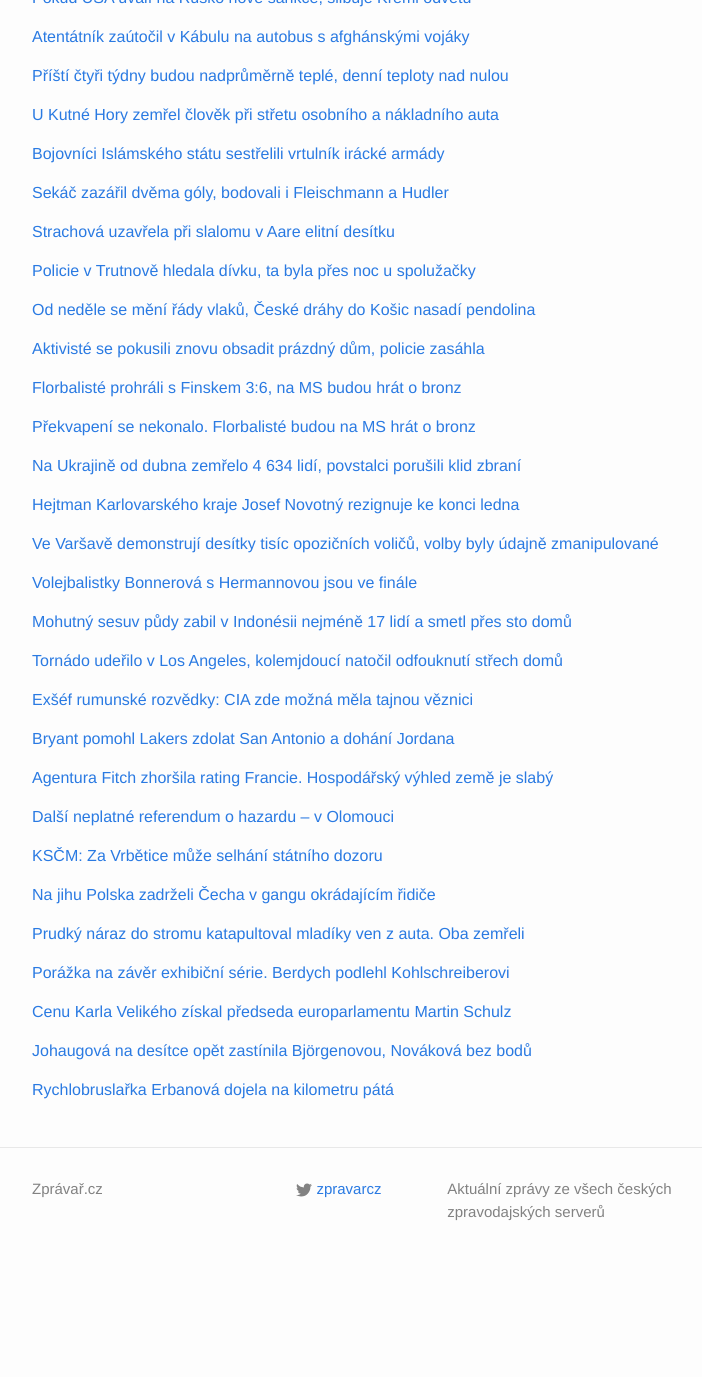
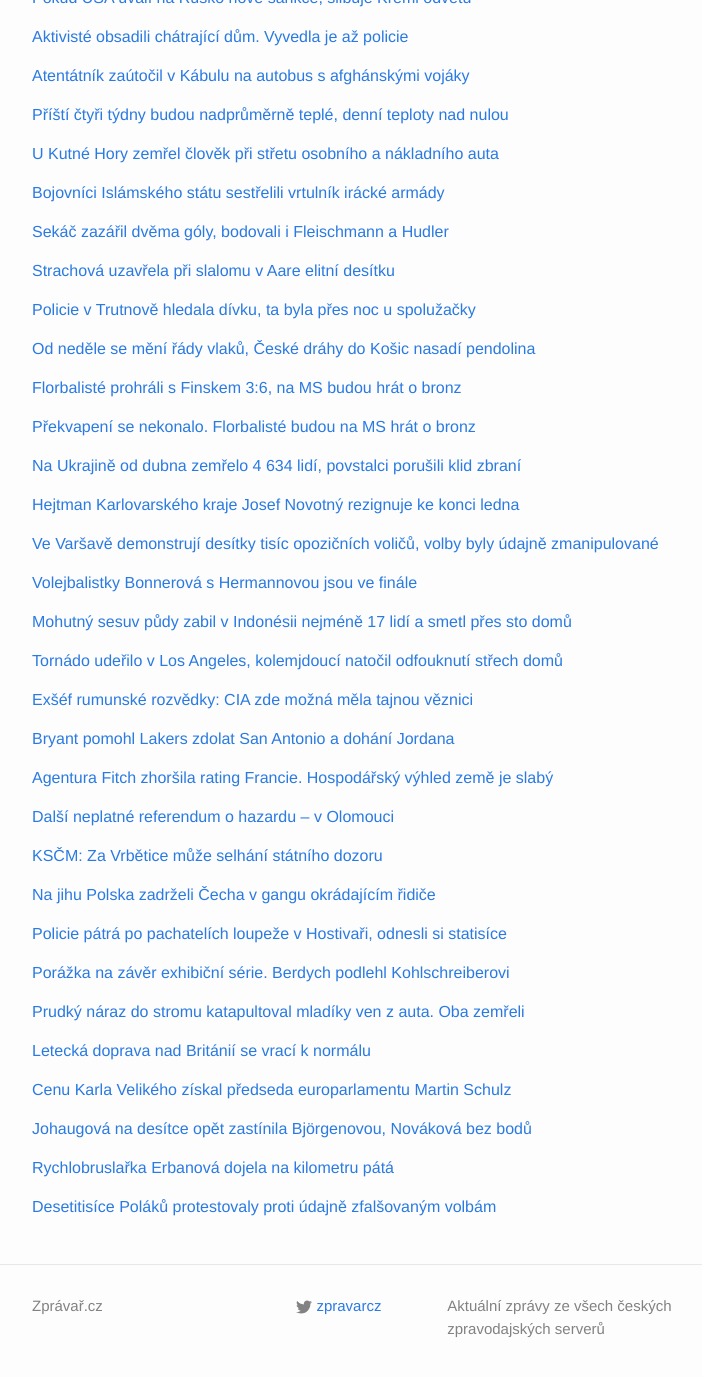
Before and after one commit to adliska/zpravar, a Jekyll site: the page built from index.html, in a window 1280 px wide and 1400 px high, scrolled down 307 px. Shown: the top 1377 px of the window, without its empty margins (238-940 px from the left). Built offline with Jekyll 4.4.1, drawn with Linux system fonts in a browser that asks for light colours; before the commit the page ends 1590 px from its top, so only the background shows below that; some of the changed lines change nothing that is shown.

Commit message:
zpravar news update

```diff
--- a/index.html
+++ b/index.html
@@ -90,8 +90,20 @@ layout: default
 <li><a href=http://www.ceskenoviny.cz/zpravy/zpravy/americky-senat-schvalil-obranny-rozpocet/1158423>Americký Senát schválil obranný rozpočet - www.ceskenoviny.cz</a></li>
 <li><a href=http://zpravy.idnes.cz/senat-schvalil-rozpocet-usa-na-obranu-d8u-/zahranicni.aspx?c=A141213_071131_zahranicni_cen>USA vydají na obranu 585 miliard dolarů, schválil Senát - zpravy.idnes.cz</a></li>
 </ul>
-</div><p><a href="javascript:;" onclick="toggle_visibility('zpravy5')">Atentátník zaútočil v Kábulu na autobus s afghánskými vojáky</a></p>
+</div><p><a href="javascript:;" onclick="toggle_visibility('zpravy5')">Aktivisté obsadili chátrající dům. Vyvedla je až policie</a></p>
 <div id="zpravy5" style="display:none">
+<ul>
+<li><a href=http://zpravy.aktualne.cz/domaci/aktiviste-obsadili-chatrajici-dum-vyvedla-je-az-policie/r~8f870f7e82e311e4883b002590604f2e/>Aktivisté obsadili chátrající dům. Vyvedla je až policie - zpravy.aktualne.cz</a></li>
+<li><a href=http://www.tyden.cz/rubriky/domaci/aktiviste-se-pokusili-znovu-obsadit-prazdny-dum-policie-zasahla_327201.html>Aktivisté se pokusili znovu obsadit prázdný dům, policie zasáhla - www.tyden.cz</a></li>
+<li><a href=http://www.novinky.cz/domaci/356299-aktiviste-se-pokusili-znovu-obsadit-prazdny-dum-v-praze.html>Aktivisté se pokusili znovu obsadit prázdný dům v Praze - www.novinky.cz</a></li>
+<li><a href=http://www.ceskenoviny.cz/zpravy/zpravy/aktiviste-se-pokusili-znovu-obsadit-prazdny-dum-policie-zasahla/1158555>Aktivisté se pokusili znovu obsadit prázdný dům, policie zasáhla - www.ceskenoviny.cz</a></li>
+<li><a href=http://www.ceskatelevize.cz/ct24/regiony/295395-zizkovskou-kliniku-opet-obsadili-protestujici-a-policiste-opet-zakrocili/>Žižkovskou Kliniku opět obsadili protestující a policisté opět zakročili - www.ceskatelevize.cz</a></li>
+<li><a href=http://www.denik.cz/z_domova/demonstranti-na-zizkove-at-zije-klinika-boj-pokracuje-20141213.html>Demonstranti na Žižkově: Ať žije Klinika, boj pokračuje - www.denik.cz</a></li>
+<li><a href=http://www.ceskatelevize.cz/ct24/regiony/295395-asi-500-lidi-prislo-podporit-komunitni-centrum-klinika-na-zizkove/>Asi 500 lidí přišlo podpořit komunitní centrum Klinika na Žižkově - www.ceskatelevize.cz</a></li>
+<li><a href=http://www.novinky.cz/domaci/356299-stovky-lidi-v-praze-demonstruje-za-komunitni-centrum-klinika.html>Stovky lidí v Praze demonstruje za komunitní centrum Klinika - www.novinky.cz</a></li>
+</ul>
+</div><p><a href="javascript:;" onclick="toggle_visibility('zpravy6')">Atentátník zaútočil v Kábulu na autobus s afghánskými vojáky</a></p>
+<div id="zpravy6" style="display:none">
 <ul>
 <li><a href=http://www.tyden.cz/rubriky/zahranici/asie-a-oceanie/atentatnik-zautocil-v-kabulu-na-autobus-s-afghanskymi-vojaky_327198.html>Atentátník zaútočil v Kábulu na autobus s afghánskými vojáky - www.tyden.cz</a></li>
 <li><a href=http://www.novinky.cz/zahranicni/svet/356295-taliban-zautocil-na-autobus-s-vojaky.html>Tálibán zaútočil na autobus s vojáky - www.novinky.cz</a></li>
@@ -101,8 +113,8 @@ layout: default
 <li><a href=http://www.ceskenoviny.cz/zpravy/zpravy/ozbrojenci-v-kabulu-zastrelili-vysokeho-cinitele-nejvyssiho-soudu/1158501>Ozbrojenci v Kábulu zastřelili vysokého činitele Nejvyššího soudu - www.ceskenoviny.cz</a></li>
 <li><a href=http://echo24.cz/a/w8dz8>Ozbrojenci v Kábulu zastřelili vysokého činitele Nejvyššího soudu - echo24.cz</a></li>
 </ul>
-</div><p><a href="javascript:;" onclick="toggle_visibility('zpravy6')">Příští čtyři týdny budou nadprůměrně teplé, denní teploty nad nulou</a></p>
-<div id="zpravy6" style="display:none">
+</div><p><a href="javascript:;" onclick="toggle_visibility('zpravy7')">Příští čtyři týdny budou nadprůměrně teplé, denní teploty nad nulou</a></p>
+<div id="zpravy7" style="display:none">
 <ul>
 <li><a href=http://www.denik.cz/z_domova/pristi-ctyri-tydny-budou-nadprumerne-teple-pres-den-bude-nad-nulou-20141213.html>Příští čtyři týdny budou nadprůměrně teplé, denní teploty nad nulou - www.denik.cz</a></li>
 <li><a href=http://www.tyden.cz/rubriky/domaci/pocasi/pristi-ctyri-tydny-budou-nadprumerne-teple_327191.html>Příští čtyři týdny budou nadprůměrně teplé - www.tyden.cz</a></li>
@@ -112,8 +124,8 @@ layout: default
 <li><a href=http://www.ceskatelevize.cz/ct24/domaci/295382-nadprumerne-teplo-i-po-novem-roce-predpovidaji-meteorologove/>Nadprůměrné teplo i po Novém roce, předpovídají meteorologové - www.ceskatelevize.cz</a></li>
 <li><a href=http://www.ceskenoviny.cz/zpravy/zpravy/pristi-ctyri-tydny-bude-asi-nadprumerne-teplo-pres-den-nad-nulou/1158528>Příští čtyři týdny bude asi nadprůměrně teplo, přes den nad nulou - www.ceskenoviny.cz</a></li>
 </ul>
-</div><p><a href="javascript:;" onclick="toggle_visibility('zpravy7')">U Kutné Hory zemřel člověk při střetu osobního a nákladního auta</a></p>
-<div id="zpravy7" style="display:none">
+</div><p><a href="javascript:;" onclick="toggle_visibility('zpravy8')">U Kutné Hory zemřel člověk při střetu osobního a nákladního auta</a></p>
+<div id="zpravy8" style="display:none">
 <ul>
 <li><a href=http://www.novinky.cz/krimi/356296-stret-s-nakladnim-autem-ridic-osobaku-neprezil.html>U Kutné Hory zemřel člověk při střetu osobního a nákladního auta - www.novinky.cz</a></li>
 <li><a href=http://www.novinky.cz/krimi/356296-u-kutne-hory-zemrel-clovek-pri-stretu-osobniho-a-nakladniho-auta.html>U Kutné Hory zemřel člověk při střetu osobního a nákladního auta - www.novinky.cz</a></li>
@@ -123,8 +135,8 @@ layout: default
 <li><a href=http://praha.idnes.cz/vazna-nehoda-u-kutne-hory-0hb-/praha-zpravy.aspx?c=A141213_100123_praha-zpravy_mav>Řidič narazil s přeplněnou felicií do stromu. Sám zemřel, pět lidí zranil - praha.idnes.cz</a></li>
 <li><a href=http://www.ceskenoviny.cz/zpravy/zpravy/pri-nehode-u-kutne-hory-se-zranilo-sest-lidi-ridic-pozdeji-zemrel/1158469>Při nehodě u Kutné Hory se zranilo šest lidí,řidič později zemřel - www.ceskenoviny.cz</a></li>
 </ul>
-</div><p><a href="javascript:;" onclick="toggle_visibility('zpravy8')">Bojovníci Islámského státu sestřelili vrtulník irácké armády</a></p>
-<div id="zpravy8" style="display:none">
+</div><p><a href="javascript:;" onclick="toggle_visibility('zpravy9')">Bojovníci Islámského státu sestřelili vrtulník irácké armády</a></p>
+<div id="zpravy9" style="display:none">
 <ul>
 <li><a href=http://zpravy.aktualne.cz/zahranici/bojovnici-islamskeho-statu-sestrelili-vrtulnik-iracke-armady/r~8099d72c82bf11e4a10c0025900fea04/>Bojovníci Islámského státu sestřelili vrtulník irácké armády - zpravy.aktualne.cz</a></li>
 <li><a href=http://echo24.cz/a/ihtHz>Islamisté sestřelili raketou vrtulník irácké armády - echo24.cz</a></li>
@@ -134,8 +146,8 @@ layout: default
 <li><a href=http://www.lidovky.cz/bojovnici-islamskeho-statu-sestrelili-vrtulnik-iracke-armady-pb9-/zpravy-svet.aspx?c=A141213_113306_ln_zahranici_mct>Bojovníci Islámského státu sestřelili vrtulník irácké armády  - www.lidovky.cz</a></li>
 <li><a href=http://www.ceskatelevize.cz/ct24/svet/295370-islamiste-ukazuji-silu-sveho-arzenalu-sestrelili-dalsi-vrtulnik/>Islamisté ukazují sílu svého arzenálu – sestřelili další vrtulník - www.ceskatelevize.cz</a></li>
 </ul>
-</div><p><a href="javascript:;" onclick="toggle_visibility('zpravy9')">Sekáč zazářil dvěma góly, bodovali i Fleischmann a Hudler</a></p>
-<div id="zpravy9" style="display:none">
+</div><p><a href="javascript:;" onclick="toggle_visibility('zpravy10')">Sekáč zazářil dvěma góly, bodovali i Fleischmann a Hudler</a></p>
+<div id="zpravy10" style="display:none">
 <ul>
 <li><a href=http://www.tyden.cz/rubriky/sport/hokej/nhl/sekac-zazaril-dvema-goly-bodovali-i-fleischmann-a-hudler_327170.html>Sekáč zazářil dvěma góly, bodovali i Fleischmann a Hudler - www.tyden.cz</a></li>
 <li><a href=http://hokej.idnes.cz/hokejova-nhl-vysledky-06i-/nhl.aspx?c=A141213_075012_nhl_par>Sekáč se blýskl dvěma góly, skóroval i Fleischmann. A Hudler dál boduje - hokej.idnes.cz</a></li>
@@ -144,8 +156,8 @@ layout: default
 <li><a href=http://www.sportovninoviny.cz/zpravy/sekac-dvema-goly-pomohl-k-vyhre-montrealu/1158440>Sekáč dvěma góly pomohl k výhře Montrealu - www.sportovninoviny.cz</a></li>
 <li><a href=http://sport.aktualne.cz/nhl/r~6513e934828d11e493c9002590604f2e/>Sekáč se dvěma góly podílel na triumfu Montrealu - sport.aktualne.cz</a></li>
 </ul>
-</div><p><a href="javascript:;" onclick="toggle_visibility('zpravy10')">Strachová uzavřela při slalomu v Aare elitní desítku</a></p>
-<div id="zpravy10" style="display:none">
+</div><p><a href="javascript:;" onclick="toggle_visibility('zpravy11')">Strachová uzavřela při slalomu v Aare elitní desítku</a></p>
+<div id="zpravy11" style="display:none">
 <ul>
 <li><a href=http://www.rozhlas.cz/_zprava/strachova-uzavrela-pri-slalomu-v-aare-elitni-desitku--1432181>Strachová uzavřela při slalomu v Aare elitní desítku - www.rozhlas.cz</a></li>
 <li><a href=http://www.sportovninoviny.cz/zpravy/strachova-skoncila-v-aare-i-ve-tretim-slalomu-sezony-v-desitce/1158476>Strachová skončila v Aare i ve třetím slalomu sezony v desítce - www.sportovninoviny.cz</a></li>
@@ -154,8 +166,8 @@ layout: default
 <li><a href=http://sport.idnes.cz/strachova-slalom-aare-0uf-/lyzovani.aspx?c=A141213_103144_lyzovani_fil>Strachová zlomila hůlku a v poločase slalomu v Aare je třináctá - sport.idnes.cz</a></li>
 <li><a href=http://www.sportovninoviny.cz/zpravy/strachova-je-po-prvnim-kole-slalomu-sp-v-aare-trinacta/1158476>Strachová je po prvním kole slalomu SP v Aare třináctá - www.sportovninoviny.cz</a></li>
 </ul>
-</div><p><a href="javascript:;" onclick="toggle_visibility('zpravy11')">Policie v Trutnově hledala dívku, ta byla přes noc u spolužačky</a></p>
-<div id="zpravy11" style="display:none">
+</div><p><a href="javascript:;" onclick="toggle_visibility('zpravy12')">Policie v Trutnově hledala dívku, ta byla přes noc u spolužačky</a></p>
+<div id="zpravy12" style="display:none">
 <ul>
 <li><a href=http://www.ceskenoviny.cz/zpravy/zpravy/policie-v-trutnove-hledala-divku-ta-byla-pres-noc-u-spoluzacky/1158470>Policie v Trutnově hledala dívku, ta byla přes noc u spolužačky - www.ceskenoviny.cz</a></li>
 <li><a href=http://www.denik.cz/z_domova/dvanactileta-skolacka-domu-nedorazila-nevideli-jste-ji-20141213.html>Dvanáctiletá školačka domů nedorazila. Neviděli jste ji? - www.denik.cz</a></li>
@@ -163,23 +175,14 @@ layout: default
 <li><a href=http://zpravy.aktualne.cz/domaci/v-trutnove-se-ztratila-12leta-divka-policie-zada-o-pomoc/r~1bd58a3882ac11e49e4b0025900fea04/>V Trutnově se ztratila 12letá dívka. Policie žádá o pomoc - zpravy.aktualne.cz</a></li>
 <li><a href=http://www.ceskenoviny.cz/zpravy/zpravy/policie-v-trutnove-patra-po-ztracene-dvanactilete-divce/1158470>Policie v Trutnově pátrá po ztracené dvanáctileté dívce - www.ceskenoviny.cz</a></li>
 </ul>
-</div><p><a href="javascript:;" onclick="toggle_visibility('zpravy12')">Od neděle se mění řády vlaků, České dráhy do Košic nasadí pendolina</a></p>
-<div id="zpravy12" style="display:none">
+</div><p><a href="javascript:;" onclick="toggle_visibility('zpravy13')">Od neděle se mění řády vlaků, České dráhy do Košic nasadí pendolina</a></p>
+<div id="zpravy13" style="display:none">
 <ul>
 <li><a href=http://www.denik.cz/ekonomika/od-nedele-se-meni-rady-vlaku-ceske-drahy-do-kosic-nasadi-pendolina-20141213.html>Od neděle se mění řády vlaků, České dráhy do Košic nasadí pendolina - www.denik.cz</a></li>
 <li><a href=http://www.denik.cz/z_domova/od-nedele-se-meni-rady-vlaku-ceske-drahy-do-kosic-nasadi-pendolina-20141213.html>Od neděle se mění řády vlaků, České dráhy do Košic nasadí pendolina - www.denik.cz</a></li>
 <li><a href=http://byznys.ihned.cz/c1-63256100-novinky-u-cd-pendolino-jede-do-kosic-otevira-se-stanice-praha-kacerov>Novinky u ČD: Pendolino jede do Košic, otevírá se stanice Praha-Kačerov - byznys.ihned.cz</a></li>
 <li><a href=http://byznys.ihned.cz/c1-63256100-ceske-drahy-vyslou-do-kosic-pendolino-reaguji-tak-na-konkurenci>České dráhy vyšlou do Košic Pendolino. Reagují tak na konkurenci - byznys.ihned.cz</a></li>
 <li><a href=http://www.financninoviny.cz/zpravodajstvi/zpravy/od-nedele-se-meni-rady-vlaku-cd-do-kosic-nasadi-pendolina/1158525>Od neděle se mění řády vlaků, ČD do Košic nasadí pendolina - www.financninoviny.cz</a></li>
-</ul>
-</div><p><a href="javascript:;" onclick="toggle_visibility('zpravy13')">Aktivisté se pokusili znovu obsadit prázdný dům, policie zasáhla</a></p>
-<div id="zpravy13" style="display:none">
-<ul>
-<li><a href=http://www.ceskenoviny.cz/zpravy/zpravy/aktiviste-se-pokusili-znovu-obsadit-prazdny-dum-policie-zasahla/1158555>Aktivisté se pokusili znovu obsadit prázdný dům, policie zasáhla - www.ceskenoviny.cz</a></li>
-<li><a href=http://www.ceskatelevize.cz/ct24/regiony/295395-zizkovskou-kliniku-opet-obsadili-protestujici-a-policiste-opet-zakrocili/>Žižkovskou Kliniku opět obsadili protestující a policisté opět zakročili - www.ceskatelevize.cz</a></li>
-<li><a href=http://www.denik.cz/z_domova/demonstranti-na-zizkove-at-zije-klinika-boj-pokracuje-20141213.html>Demonstranti na Žižkově: Ať žije Klinika, boj pokračuje - www.denik.cz</a></li>
-<li><a href=http://www.ceskatelevize.cz/ct24/regiony/295395-asi-500-lidi-prislo-podporit-komunitni-centrum-klinika-na-zizkove/>Asi 500 lidí přišlo podpořit komunitní centrum Klinika na Žižkově - www.ceskatelevize.cz</a></li>
-<li><a href=http://www.novinky.cz/domaci/356299-stovky-lidi-v-praze-demonstruje-za-komunitni-centrum-klinika.html>Stovky lidí v Praze demonstruje za komunitní centrum Klinika - www.novinky.cz</a></li>
 </ul>
 </div><p><a href="javascript:;" onclick="toggle_visibility('zpravy14')">Florbalisté prohráli s Finskem 3:6, na MS budou hrát o bronz</a></p>
 <div id="zpravy14" style="display:none">
@@ -292,12 +295,12 @@ layout: default
 <li><a href=http://zpravy.aktualne.cz/zahranici/polaci-zadrzeli-gang-silnicnich-zlodeju-je-v-nem-i-cech/r~27cee12e82a011e4bdad0025900fea04/>Poláci zadrželi gang silničních zlodějů, je v něm i Čech - zpravy.aktualne.cz</a></li>
 <li><a href=http://www.ceskenoviny.cz/zpravy/zpravy/polska-policie-chytila-udajne-silnicni-zlodeje-mezi-nimi-cecha/1158443>Polská policie chytila údajné "silniční" zloděje, mezi nimi Čecha - www.ceskenoviny.cz</a></li>
 </ul>
-</div><p><a href="javascript:;" onclick="toggle_visibility('zpravy28')">Prudký náraz do stromu katapultoval mladíky ven z auta. Oba zemřeli</a></p>
+</div><p><a href="javascript:;" onclick="toggle_visibility('zpravy28')">Policie pátrá po pachatelích loupeže v Hostivaři, odnesli si statisíce </a></p>
 <div id="zpravy28" style="display:none">
 <ul>
-<li><a href=http://budejovice.idnes.cz/dva-mrtvi-pri-nehody-na-ceskobudejovicku-fpz-/budejovice-zpravy.aspx?c=A141213_094510_budejovice-zpravy_mav>Prudký náraz do stromu katapultoval mladíky ven z auta. Oba zemřeli - budejovice.idnes.cz</a></li>
-<li><a href=http://www.ceskenoviny.cz/zpravy/zpravy/pri-nehode-na-ceskobudejovicku-zemreli-dva-mladici/1158451>Při nehodě na Českobudějovicku zemřeli dva mladíci - www.ceskenoviny.cz</a></li>
-<li><a href=http://www.novinky.cz/krimi/356272-smrtelna-nehoda-alfy-romeo-u-novych-hradu.html>Smrtelná nehoda alfy romeo u Nových Hradů - www.novinky.cz</a></li>
+<li><a href=http://www.lidovky.cz/policie-patra-po-pachatelich-loupeze-v-hostivari-odnesli-si-statisice-1ew-/zpravy-domov.aspx?c=A141213_172913_ln_domov_Ele>Policie pátrá po pachatelích loupeže v Hostivaři, odnesli si statisíce  - www.lidovky.cz</a></li>
+<li><a href=http://www.novinky.cz/krimi/356303-uloupili-statisice-a-slehla-se-po-nich-zem-policie-po-nich-patra-zatim-bez-uspechu.html>Uloupili statisíce a slehla se po nich zem. Policie po nich pátrá zatím bez úspěchu - www.novinky.cz</a></li>
+<li><a href=http://www.ceskenoviny.cz/zpravy/zpravy/policie-hleda-dva-muze-kteri-v-patek-v-praze-uloupili-statisice/1158570>Policie hledá dva muže, kteří v pátek v Praze uloupili statisíce - www.ceskenoviny.cz</a></li>
 </ul>
 </div><p><a href="javascript:;" onclick="toggle_visibility('zpravy29')">Porážka na závěr exhibiční série. Berdych podlehl Kohlschreiberovi</a></p>
 <div id="zpravy29" style="display:none">
@@ -306,25 +309,46 @@ layout: default
 <li><a href=http://www.denik.cz/tenis/berdych-se-se-soutezi-iptl-rozloucil-porazkou-triumf-slavi-federeruv-tym-2014121.html>Berdych se se soutěží IPTL rozloučil porážkou, triumf slaví Federerův tým - www.denik.cz</a></li>
 <li><a href=http://sport.aktualne.cz/berdych-se-s-iptl-rozloucil-porazkou-s-kohlschreiberem/r~817c203c82dd11e4bdad0025900fea04/>Berdych se s IPTL rozloučil porážkou s Kohlschreiberem - sport.aktualne.cz</a></li>
 </ul>
-</div><p><a href="javascript:;" onclick="toggle_visibility('zpravy30')">Cenu Karla Velikého získal předseda europarlamentu Martin Schulz</a></p>
+</div><p><a href="javascript:;" onclick="toggle_visibility('zpravy30')">Prudký náraz do stromu katapultoval mladíky ven z auta. Oba zemřeli</a></p>
 <div id="zpravy30" style="display:none">
+<ul>
+<li><a href=http://budejovice.idnes.cz/dva-mrtvi-pri-nehody-na-ceskobudejovicku-fpz-/budejovice-zpravy.aspx?c=A141213_094510_budejovice-zpravy_mav>Prudký náraz do stromu katapultoval mladíky ven z auta. Oba zemřeli - budejovice.idnes.cz</a></li>
+<li><a href=http://www.ceskenoviny.cz/zpravy/zpravy/pri-nehode-na-ceskobudejovicku-zemreli-dva-mladici/1158451>Při nehodě na Českobudějovicku zemřeli dva mladíci - www.ceskenoviny.cz</a></li>
+<li><a href=http://www.novinky.cz/krimi/356272-smrtelna-nehoda-alfy-romeo-u-novych-hradu.html>Smrtelná nehoda alfy romeo u Nových Hradů - www.novinky.cz</a></li>
+</ul>
+</div><p><a href="javascript:;" onclick="toggle_visibility('zpravy31')">Letecká doprava nad Británií se vrací k normálu</a></p>
+<div id="zpravy31" style="display:none">
+<ul>
+<li><a href=http://zpravy.e15.cz/byznys/doprava-a-logistika/letecka-doprava-nad-britanii-se-vraci-k-normalu-1145580>Letecká doprava nad Británií se vrací k normálu - zpravy.e15.cz</a></li>
+<li><a href=http://www.tyden.cz/rubriky/zahranici/evropa/letecka-doprava-nad-britanii-se-vraci-k-normalu_327173.html>Letecká doprava nad Británií se vrací k normálu - www.tyden.cz</a></li>
+<li><a href=http://www.financninoviny.cz/zpravodajstvi/zpravy/letecka-doprava-nad-britanii-se-vraci-k-normalu/1158471>Letecká doprava nad Británií se vrací k normálu - www.financninoviny.cz</a></li>
+</ul>
+</div><p><a href="javascript:;" onclick="toggle_visibility('zpravy32')">Cenu Karla Velikého získal předseda europarlamentu Martin Schulz</a></p>
+<div id="zpravy32" style="display:none">
 <ul>
 <li><a href=http://echo24.cz/a/i3TEn>Cenu Karla Velikého získal předseda europarlamentu Martin Schulz - echo24.cz</a></li>
 <li><a href=http://zpravy.e15.cz/zahranicni/udalosti/predseda-europarlamentu-schulz-ziskal-cenu-karla-velikeho-1145574>Předseda europarlamentu Schulz získal cenu Karla Velikého - zpravy.e15.cz</a></li>
 <li><a href=http://www.ceskenoviny.cz/zpravy/zpravy/cenu-karla-velikeho-ziskal-predseda-europarlamentu-martin-schulz/1158541>Cenu Karla Velikého získal předseda europarlamentu Martin Schulz - www.ceskenoviny.cz</a></li>
 </ul>
-</div><p><a href="javascript:;" onclick="toggle_visibility('zpravy31')">Johaugová na desítce opět zastínila Björgenovou, Nováková bez bodů</a></p>
-<div id="zpravy31" style="display:none">
+</div><p><a href="javascript:;" onclick="toggle_visibility('zpravy33')">Johaugová na desítce opět zastínila Björgenovou, Nováková bez bodů</a></p>
+<div id="zpravy33" style="display:none">
 <ul>
 <li><a href=http://www.denik.cz/zimni_sporty/johaugova-na-desitce-opet-zastinila-bjorgenovou-novakova-bez-bodu-20141213.html>Johaugová na desítce opět zastínila Björgenovou, Nováková bez bodů - www.denik.cz</a></li>
 <li><a href=http://sport.aktualne.cz/johaugova-na-desitce-opet-uspela-novakova-bez-bodu/r~f4bdf30a82be11e4a9bd002590604f2e/>Johaugová na desítce opět uspěla, Nováková bez bodů - sport.aktualne.cz</a></li>
 <li><a href=http://sport.idnes.cz/zavod-bezcu-na-lyzich-v-davosu-de2-/lyzovani.aspx?c=A141213_124153_lyzovani_par>I v Davosu vládly norské běžkyně na lyžích, triumfovala Johaugová - sport.idnes.cz</a></li>
 </ul>
-</div><p><a href="javascript:;" onclick="toggle_visibility('zpravy32')">Rychlobruslařka Erbanová dojela na kilometru pátá</a></p>
-<div id="zpravy32" style="display:none">
+</div><p><a href="javascript:;" onclick="toggle_visibility('zpravy34')">Rychlobruslařka Erbanová dojela na kilometru pátá</a></p>
+<div id="zpravy34" style="display:none">
 <ul>
 <li><a href=http://sport.aktualne.cz/rychlobruslarka-erbanova-dojela-na-kilometru-pata/r~38130e0082d411e49e4b0025900fea04/>Rychlobruslařka Erbanová dojela na kilometru pátá - sport.aktualne.cz</a></li>
 <li><a href=http://www.denik.cz/zimni_sporty/erbanova-si-zajistila-nejrychlejsim-casem-sezony-na-1000-metru-pate-misto-201412.html>Erbanová si zajistila nejrychlejším časem sezony na 1000 m páté místo - www.denik.cz</a></li>
 <li><a href=http://www.sportovninoviny.cz/zpravy/rychlobruslarka-erbanova-dojela-pata-na-kilometru-v-heerenveenu/1158537>Rychlobruslařka Erbanová dojela pátá na kilometru v Heerenveenu - www.sportovninoviny.cz</a></li>
 </ul>
+</div><p><a href="javascript:;" onclick="toggle_visibility('zpravy35')">Desetitisíce Poláků protestovaly proti údajně zfalšovaným volbám</a></p>
+<div id="zpravy35" style="display:none">
+<ul>
+<li><a href=http://www.ceskenoviny.cz/zpravy/zpravy/desetitisice-polaku-protestovaly-proti-udajne-zfalsovanym-volbam/1158540>Desetitisíce Poláků protestovaly proti údajně zfalšovaným volbám - www.ceskenoviny.cz</a></li>
+<li><a href=http://www.ceskenoviny.cz/zpravy/zpravy/ve-varsave-protestuji-tisice-lidi-proti-udajne-zfalsovanym-volbam/1158540>Ve Varšavě protestují tisíce lidí proti údajně zfalšovaným volbám - www.ceskenoviny.cz</a></li>
+<li><a href=http://www.ceskatelevize.cz/ct24/svet/295392-volby-byly-zfalsovane-hrimali-ve-varsave-stoupenci-kaczynskeho/>Volby byly zfalšované, hřímali ve Varšavě stoupenci Kaczynského - www.ceskatelevize.cz</a></li>
+</ul>
 </div></div>
```
